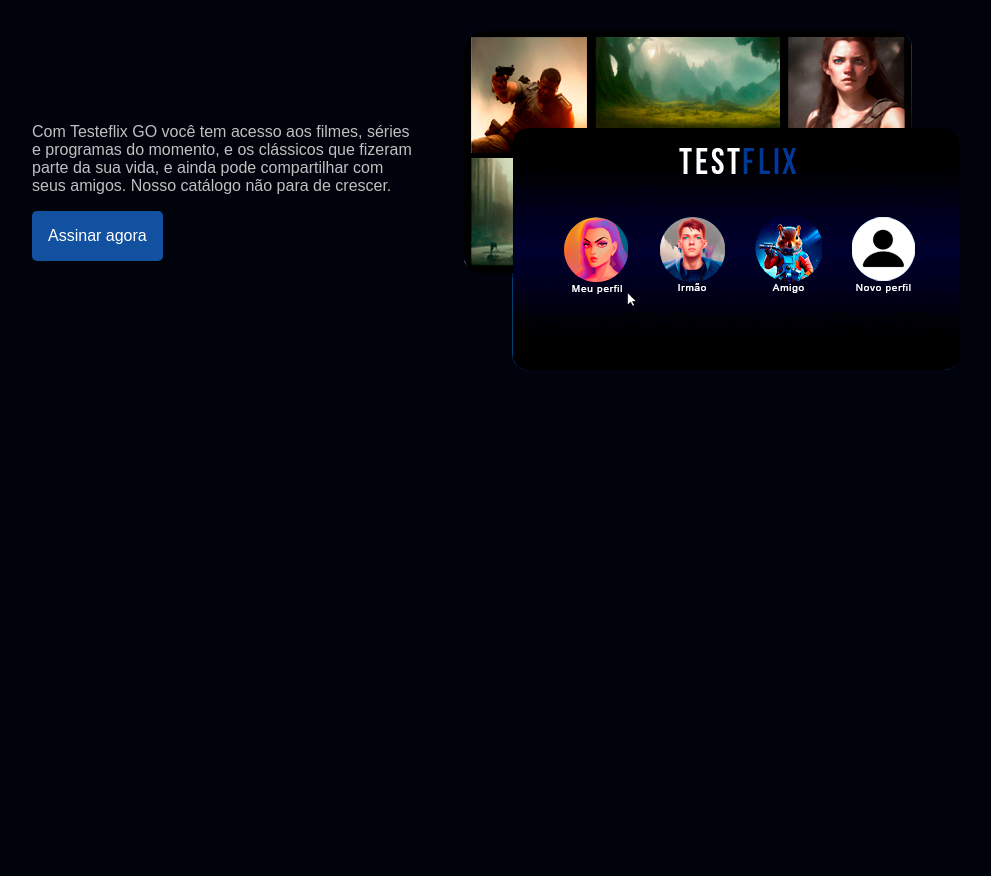
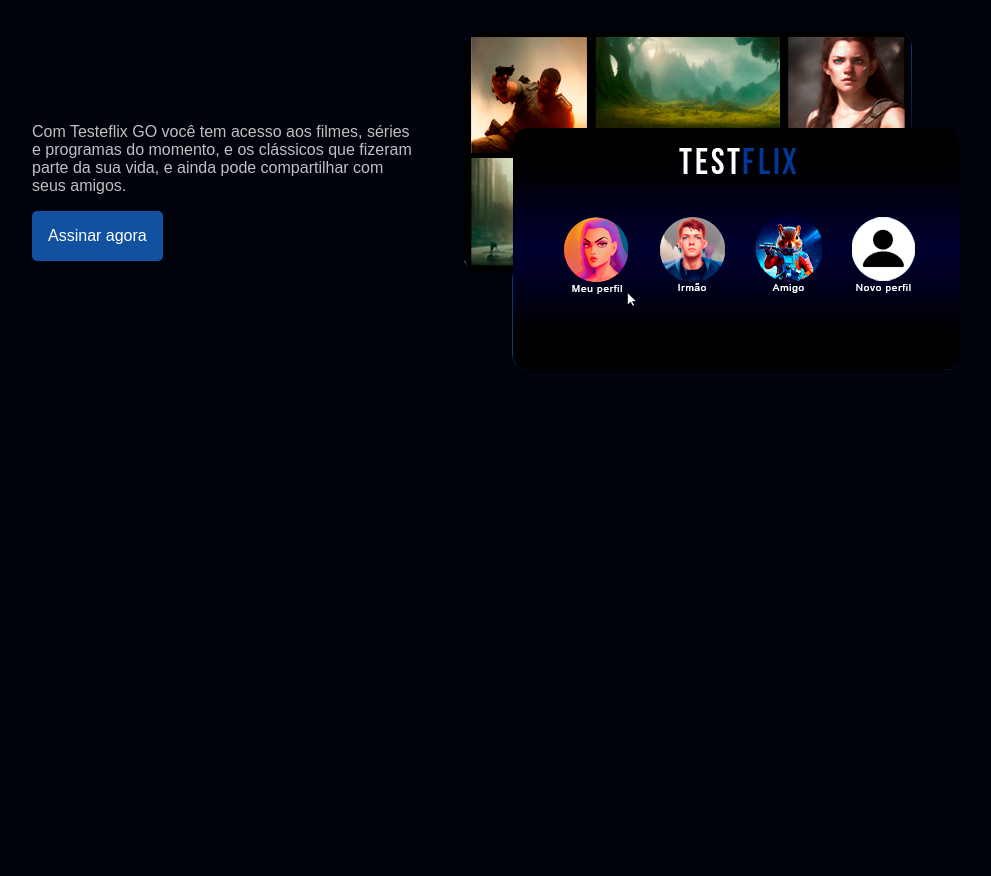
Before and after one commit to lucasvinni01/Testflix, a plain HTML site: page index.html in a window 1280 px wide. Shown: the part 1800-2676 px from the top of the page, without its empty margins (176-1167 px from the left). Drawn offline with Linux system fonts and the light colour scheme.

Commit message:
Removi duplicação do conteúdo

```diff
--- a/index.html
+++ b/index.html
@@ -31,7 +31,7 @@
 
     <section class="container secundario">
         <div class="container__descricao">
-            <p class="descricao__texto"> Com Testeflix GO você tem acesso aos filmes, séries e programas do momento, e os clássicos que fizeram parte da sua vida, e ainda pode compartilhar com seus amigos. Nosso catálogo não para de crescer.</p>
+            <p class="descricao__texto"> Com Testeflix GO você tem acesso aos filmes, séries e programas do momento, e os clássicos que fizeram parte da sua vida, e ainda pode compartilhar com seus amigos.</p>
             <a href="#" class="container__botao secundario__botao">Assinar agora</a>
         </div>
         <img src="perfil&catalogo.png" alt="Tela principal do Alura+ e Alura Lingua" class="secundario__imagem img_telas">
```
